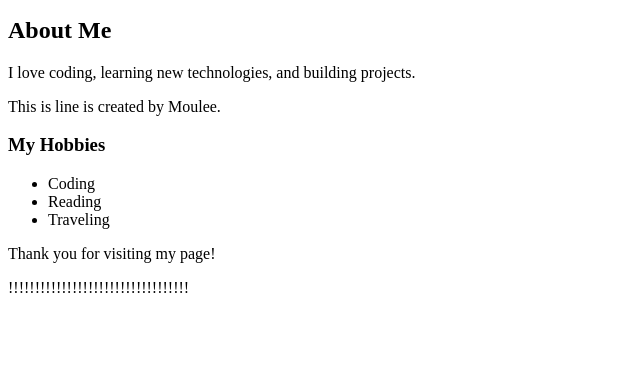
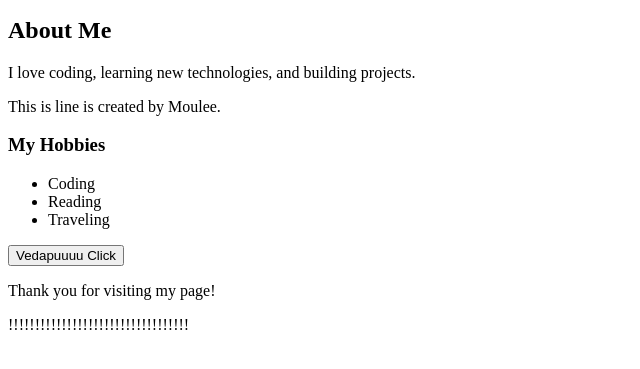
Before and after one commit to kavin0011/LearnGit, a plain HTML site: page index.html in a window 1280 px wide. Shown: the part 101-470 px from the top of the page, without its empty margins (0-640 px from the left). Drawn offline with Linux system fonts and the light colour scheme.

Commit message:
Added new button by mee

```diff
--- a/index.html
+++ b/index.html
@@ -17,7 +17,7 @@
         <li>Reading</li>
         <li>Traveling</li>
     </ul>
-
+    <button>Vedapuuuu Click</button>
     <p>Thank you for visiting my page!</p>
     <p>!!!!!!!!!!!!!!!!!!!!!!!!!!!!!!!!!!</p>
 </body>
```
